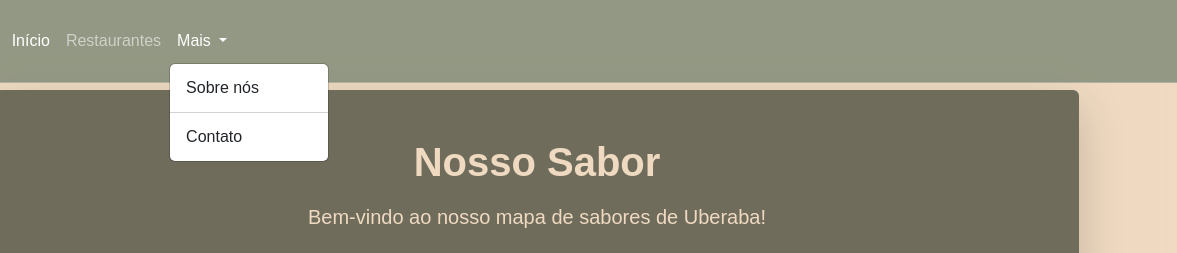
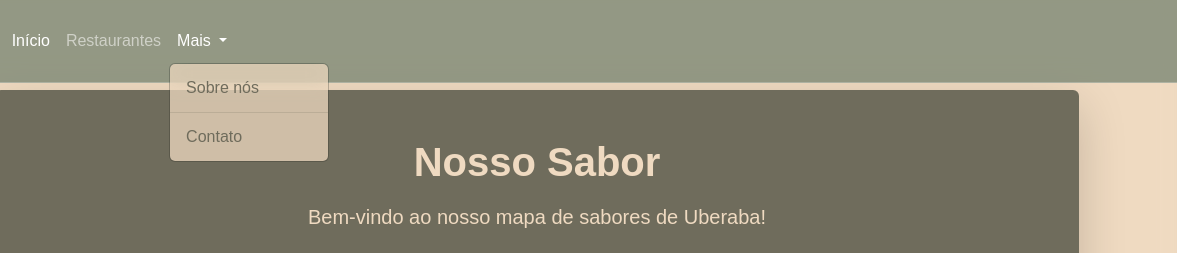
Before and after one commit to EdsonMiziara/NossoSabor, a plain HTML site: page index.html in a window 1280 px wide. Both pictures are taken after a click on the button "Mais". Shown: the top 253 px of the page, 103-1280 px from the left. Drawn offline with nearby package versions, Linux system fonts and the light colour scheme.

Commit message:
#Updating styles.css

```diff
--- a/styles/styles.css
+++ b/styles/styles.css
@@ -68,3 +68,19 @@ body {
     color: #6f6c5c;
     border: none;
 }
+
+.dropdown-menu {
+    background-color: rgba(239, 218, 193, 0.75);
+    color: rgba(111, 108, 92, 1);
+    backdrop-filter: blur(10px);
+    -webkit-backdrop-filter: blur(10px);
+}
+
+.dropdown-item {
+    background-color: transparent;
+    color: inherit;
+}
+
+.dropdown-divider {
+    border-top-color: rgba(111, 108, 92, 0.2);
+}
```
